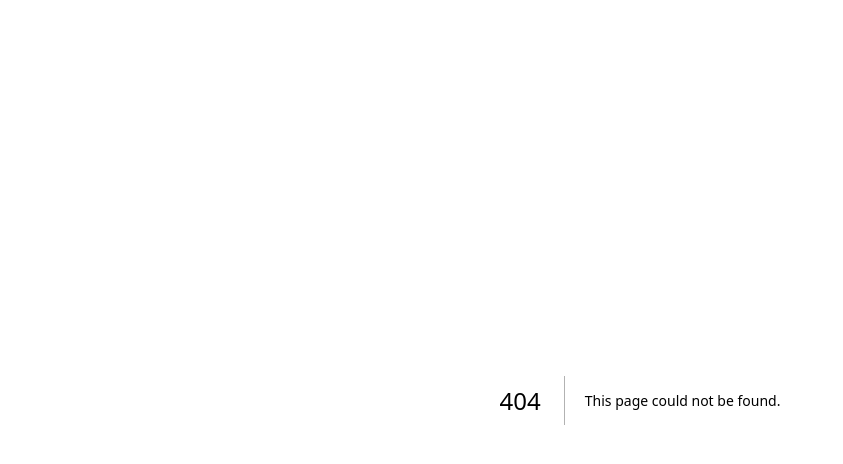
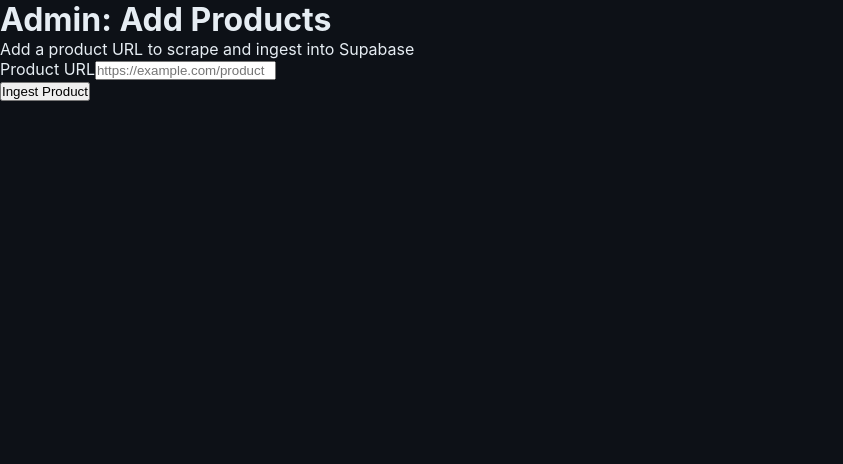
Before and after one commit to kbmann3521/3060-deals, a Next.js app: page /admin/products in a window 1280 px wide. Before the commit this address had no page. Shown: the top 464 px of the page, without its empty margins (0-843 px from the left). Built offline with nearby package versions, Linux system fonts and the light colour scheme.

Commit message:
Create private admin page for product ingestion
cgen-c9318832666c4891aa1aed615fdff0a4

```diff
--- /dev/null
+++ b/app/admin/products/page.tsx
@@ -0,0 +1,75 @@
+'use client'
+
+import { useState } from 'react'
+import { useRouter } from 'next/navigation'
+
+export default function AdminProductsPage() {
+  const router = useRouter()
+  const [url, setUrl] = useState('')
+  const [loading, setLoading] = useState(false)
+  const [message, setMessage] = useState('')
+  const [error, setError] = useState('')
+
+  const handleSubmit = async (e: React.FormEvent) => {
+    e.preventDefault()
+    setLoading(true)
+    setMessage('')
+    setError('')
+
+    try {
+      const response = await fetch('/api/admin/products/ingest', {
+        method: 'POST',
+        headers: {
+          'Content-Type': 'application/json',
+        },
+        body: JSON.stringify({ url }),
+      })
+
+      const data = await response.json()
+
+      if (!response.ok) {
+        setError(data.error || 'Failed to ingest product')
+        return
+      }
+
+      setMessage(`Success! ${data.message}: ${data.product?.brand} ${data.product?.model_name}`)
+      setUrl('')
+    } catch (err) {
+      setError('Network error: ' + String(err))
+    } finally {
+      setLoading(false)
+    }
+  }
+
+  return (
+    <div className="admin-container">
+      <div className="admin-header">
+        <h1>Admin: Add Products</h1>
+        <p>Add a product URL to scrape and ingest into Supabase</p>
+      </div>
+
+      <form onSubmit={handleSubmit} className="admin-form">
+        <div className="form-group">
+          <label htmlFor="url">Product URL</label>
+          <input
+            id="url"
+            type="url"
+            placeholder="https://example.com/product"
+            value={url}
+            onChange={(e) => setUrl(e.target.value)}
+            required
+            className="form-input"
+            disabled={loading}
+          />
+        </div>
+
+        <button type="submit" disabled={loading} className="submit-button">
+          {loading ? 'Ingesting...' : 'Ingest Product'}
+        </button>
+      </form>
+
+      {message && <div className="success-message">{message}</div>}
+      {error && <div className="error-message">{error}</div>}
+    </div>
+  )
+}
```
